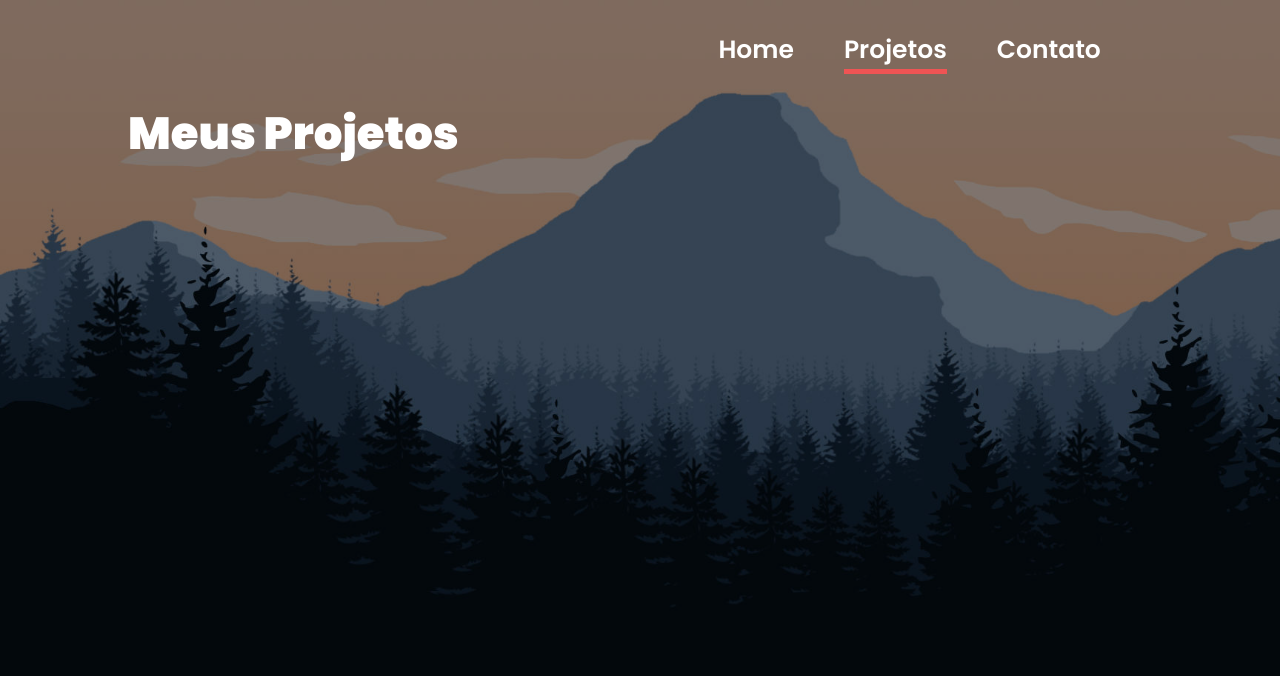
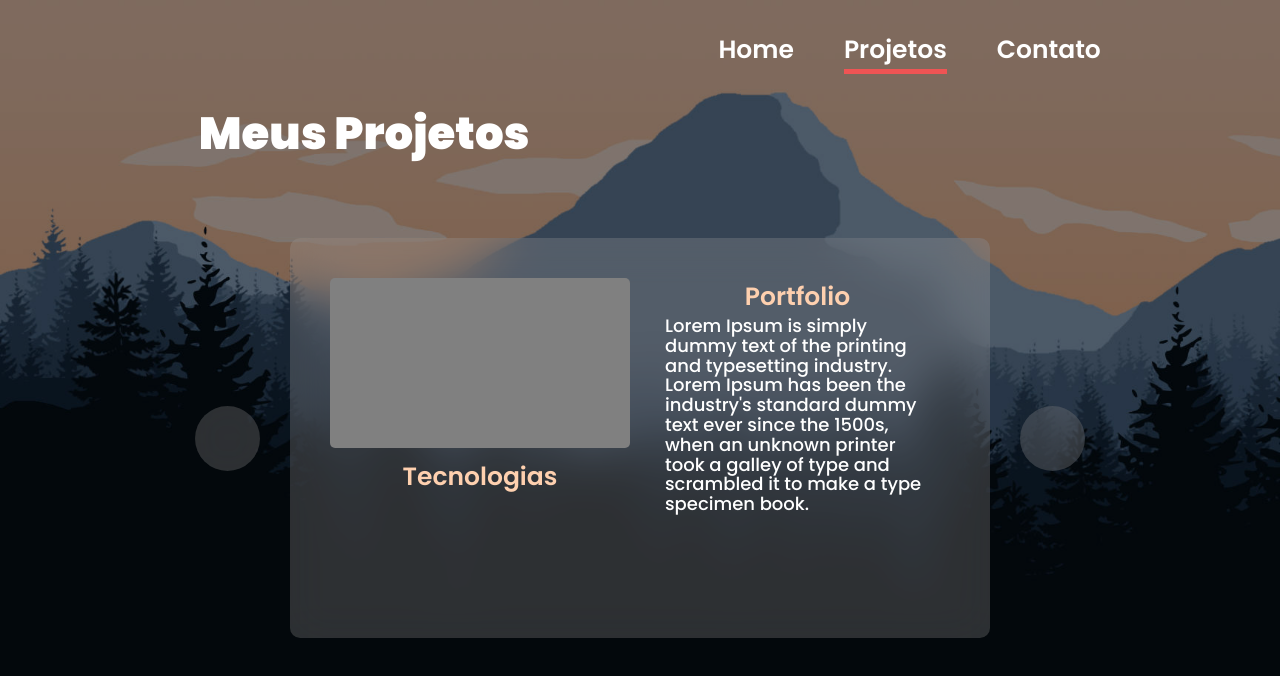
Before and after one commit to FOrDunn/Meu-portfolio, a React (Create React App) app: page /projetos in a window 1280 px wide. Shown: the top 676 px of the page. Built offline with nearby package versions, Linux system fonts and the light colour scheme.

Commit message:
Ajustando a pagina de projetos

```diff
--- a/src/components/routes/projetos/projetosMain.jsx
+++ b/src/components/routes/projetos/projetosMain.jsx
@@ -7,6 +7,30 @@ function Projetosmain() {
     return (
         <main className="projetosMain">
             <Projetostitle />
+            <div className="projetosWrapper">
+                <div className="projetosButton"><p></p></div>
+                <div className="projetosDiv">
+                    <div className="leftSectionProjetos">
+                        <div className="projetoImage"><img/></div>
+                        <h2 className="projetoTech">Tecnologias</h2>
+                        <div className="techIcons">
+                            <img/>
+                            <img/>
+                            <img/>
+                            <img/>
+                        </div>
+                    </div>
+                    <div className="rightSectionProjetos">
+                        <h2 className="projetoName">Portfolio</h2>
+                        <p className="projetoDescription">
+                            Lorem Ipsum is simply dummy text of the printing and typesetting industry.
+                            Lorem Ipsum has been the industry's standard dummy text ever since the 1500s, when an unknown printer took a
+                            galley of type and scrambled it to make a type specimen book.
+                          </p>
+                    </div>
+                </div>
+                <div className="projetosButton"></div>
+            </div>
         </main>
     );
 }
--- a/src/styles/styleProjetos.css
+++ b/src/styles/styleProjetos.css
@@ -1,6 +1,82 @@
+.projetosMain {
+  margin: auto;
+  width: 90%;
+}
+
 .projetosTitle {
     color: #ffffff;
+    display: flex;
     font-size: 45px;
     font-weight: 900;
-    margin-bottom: 115px;
-  }
+    justify-content: center;
+    margin-bottom: 70px;
+    width: 370px;
+}
+
+.projetosWrapper {
+    align-items: center;
+    display: flex;
+    justify-content: center;
+    width: 100%;
+}
+
+.projetosButton {
+  height: 65px;
+  width: 65px;
+  background: rgba(172, 166, 166, 0.25);
+  backdrop-filter: blur(20px);
+  border-radius: 50px;
+}
+
+.projetosDiv {
+    background: rgba(172, 166, 166, 0.25);
+    backdrop-filter: blur(20px);
+    border-radius: 10px;
+    display: flex;
+    height: 400px;
+    margin: 0px 30px;
+    padding: 40px;
+    width: 700px;
+}
+
+.leftSectionProjetos {
+  align-items: center;
+  display: flex;
+  flex-direction: column;
+  width: 300px;
+}
+
+.projetoImage {
+  background-color: gray;
+  border-radius: 5px;
+  height: 170px;
+  width: 100%;
+}
+
+.projetoTech {
+  color: #FED0AF;
+  font-size: 25px;
+  font-weight: 600;
+  margin-top: 10px;
+}
+
+.rightSectionProjetos {
+  align-items: center;
+  display: flex;
+  flex-direction: column;
+  padding-left: 35px;
+  width: 300px;
+}
+
+.projetoName {
+  font-size: 25px;
+  color: #FED0AF;
+  font-weight: 600;
+}
+
+.projetoDescription {
+  color: #ffffff;
+  font-size: 18px;
+  font-weight: 500;
+  line-height: 1.1;
+}
```
